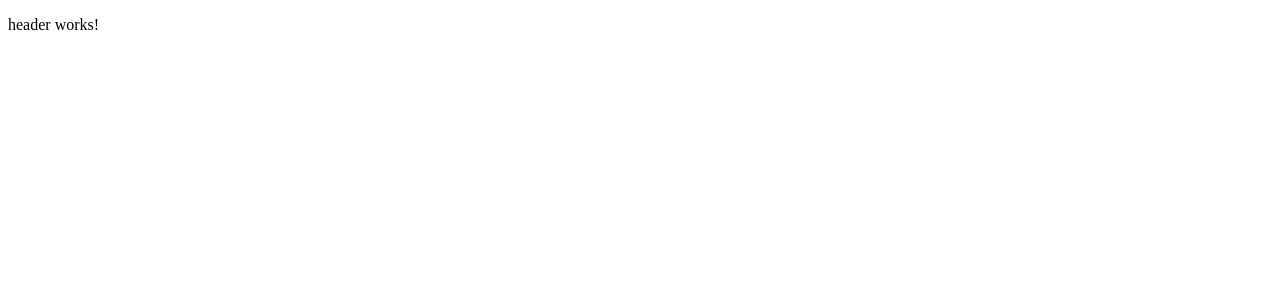
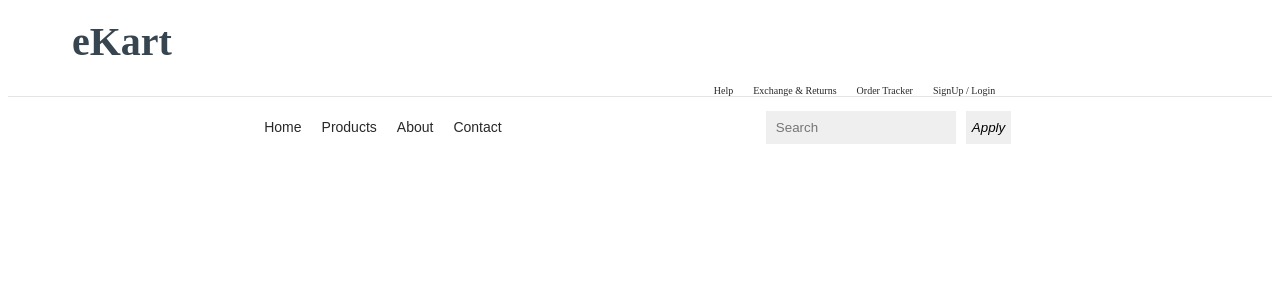
Before and after one commit to ArtemBelyi/angular-ekard, an Angular app: page / in a window 1280 px wide. Shown: the top 300 px of the page. Built offline with nearby package versions, Linux system fonts and the light colour scheme.

Commit message:
added content for header component

```diff
--- a/src/app/header/header.component.html
+++ b/src/app/header/header.component.html
@@ -1 +1,28 @@
-<p>header works!</p>
+<div class="ekart--header">
+  <div class="ekart-logo">
+    eKart
+  </div>
+  <div class="ekart--header--nav">
+    <div class="ekart--top--bar">
+      <a href="#">Help</a>
+      <a href="#">Exchange & Returns</a>
+      <a href="#">Order Tracker</a>
+      <a href="#">SignUp / Login</a>
+    </div>
+    <div class="ekart--bottom--bar">
+      <div class="ekart-menu">
+        <a href="#">Home</a>
+        <a href="#">Products</a>
+        <a href="#">About</a>
+        <a href="#">Contact</a>
+      </div>
+      <div class="ekart--search-bar">
+        <input type="text" class="ekart-search-box" placeholder="Search">
+        <button class="ekart--search--btn">
+          <i class="fa fa fa-search" aria-hidden="true">Apply</i>
+        </button>
+      </div>
+    </div>
+
+  </div>
+</div>
--- a/src/app/header/header.component.scss
+++ b/src/app/header/header.component.scss
@@ -0,0 +1,74 @@
+.ekart--header{
+  width: 100%;
+  height: 11vh;
+  display:flex;
+  flex-wrap: wrap;
+  border-bottom: #E5E4E2 1.5px solid;
+}
+
+.ekart-logo{
+  padding: 1.2vh 8vh;
+  font-size: 40px;
+  font-weight: bold;
+  color: #36454F;
+  font-family: 'Concert One', cursive;
+  width:20%;
+}
+.ekart--header--nav{
+  width: 80%;
+  padding: 1vh 2vh;
+  font-size: 10px;
+}
+.ekart--top--bar{
+  width:auto;
+  text-align: right;
+  padding-top: 3px;
+  padding-bottom: 15px;
+  padding-right: 30px;
+}
+.ekart-menu{
+  padding: 1vh;
+  color: #36454F;
+  font-family: 'Montserrat', sans-serif;
+  font-weight:normal;
+  font-size: 14px;
+  width:70%;
+  text-align: center;
+}
+.ekart--bottom--bar{
+  display: flex;
+  height: 33px;
+}
+.ekart--search-bar{
+  display: flex;
+  gap: 10px;
+  padding: 0 3vh;
+}
+.ekart-search-box{
+  width: 170px;
+  border: none;
+  background-color: #efefef;
+  padding: 2px 10px;
+}
+a{
+  text-decoration: none;
+  padding: 0 10px;
+  color: #28282B;
+}
+.ekart--search--btn{
+  height: 100%;
+  border: none;
+  cursor: pointer;
+  background-color: #efefef;
+}
+
+.btn{
+  padding: 15px 25px;
+  border: none;
+  margin: 10px 0px;
+}
+
+.btn-primary{
+  background-color: #28282B;
+  color: white;
+}
```
